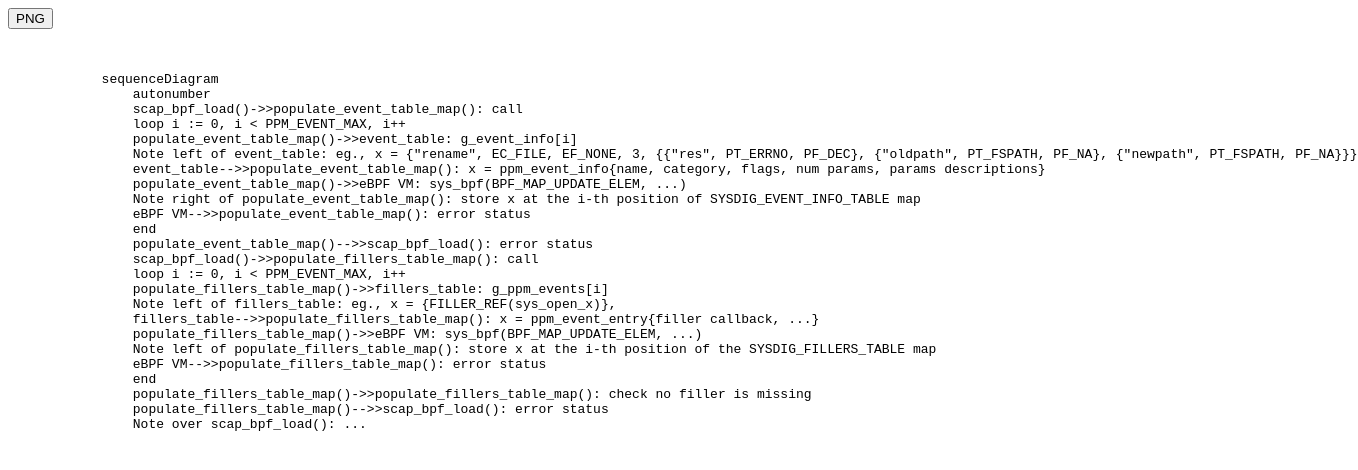
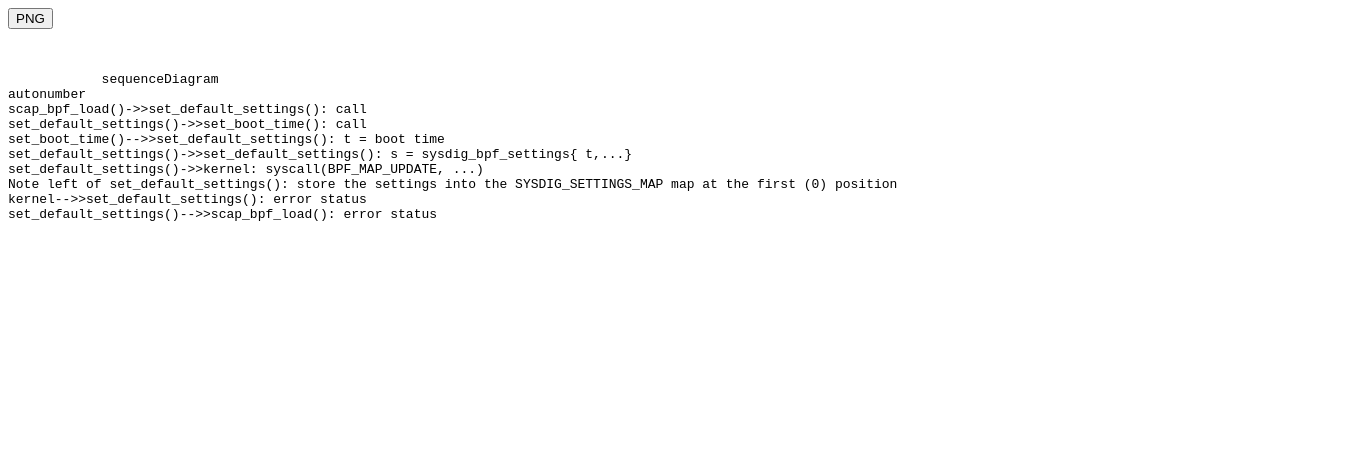
Before and after one commit to leodido/falco-diagrams, a plain HTML site: page index.html in a window 1280 px wide. Shown: the whole page, 1358 px wide, since content can reach past the window. Drawn offline with Linux system fonts and the light colour scheme; a script that the page names is missing.

Commit message:
new(input): diagram sources (custom BPF loader setting events for CPU + other default settings)
Signed-off-by: Leonardo Di Donato <leodidonato@gmail.com>

```diff
--- a/index.html
+++ b/index.html
@@ -11,29 +11,15 @@
         <code id="language-mermaid">
 
             sequenceDiagram
-                autonumber
-                scap_bpf_load()->>populate_event_table_map(): call
-                loop i := 0, i < PPM_EVENT_MAX, i++
-                populate_event_table_map()->>event_table: g_event_info[i]
-                Note left of event_table: eg., x = {"rename", EC_FILE, EF_NONE, 3, {{"res", PT_ERRNO, PF_DEC}, {"oldpath", PT_FSPATH, PF_NA}, {"newpath", PT_FSPATH, PF_NA}}}
-                event_table-->>populate_event_table_map(): x = ppm_event_info{name, category, flags, num params, params descriptions}
-                populate_event_table_map()->>eBPF VM: sys_bpf(BPF_MAP_UPDATE_ELEM, ...)
-                Note right of populate_event_table_map(): store x at the i-th position of SYSDIG_EVENT_INFO_TABLE map
-                eBPF VM-->>populate_event_table_map(): error status
-                end
-                populate_event_table_map()-->>scap_bpf_load(): error status
-                scap_bpf_load()->>populate_fillers_table_map(): call
-                loop i := 0, i < PPM_EVENT_MAX, i++
-                populate_fillers_table_map()->>fillers_table: g_ppm_events[i]
-                Note left of fillers_table: eg., x = {FILLER_REF(sys_open_x)},
-                fillers_table-->>populate_fillers_table_map(): x = ppm_event_entry{filler callback, ...}
-                populate_fillers_table_map()->>eBPF VM: sys_bpf(BPF_MAP_UPDATE_ELEM, ...)
-                Note left of populate_fillers_table_map(): store x at the i-th position of the SYSDIG_FILLERS_TABLE map
-                eBPF VM-->>populate_fillers_table_map(): error status
-                end
-                populate_fillers_table_map()->>populate_fillers_table_map(): check no filler is missing
-                populate_fillers_table_map()-->>scap_bpf_load(): error status
-                Note over scap_bpf_load(): ...
+autonumber
+scap_bpf_load()->>set_default_settings(): call
+set_default_settings()->>set_boot_time(): call
+set_boot_time()-->>set_default_settings(): t = boot time
+set_default_settings()->>set_default_settings(): s = sysdig_bpf_settings{ t,...}
+set_default_settings()->>kernel: syscall(BPF_MAP_UPDATE, ...)
+Note left of set_default_settings(): store the settings into the SYSDIG_SETTINGS_MAP map at the first (0) position
+kernel-->>set_default_settings(): error status
+set_default_settings()-->>scap_bpf_load(): error status
 
         </code>
     </pre>
```
Also changed, not shown: 2 other files.
